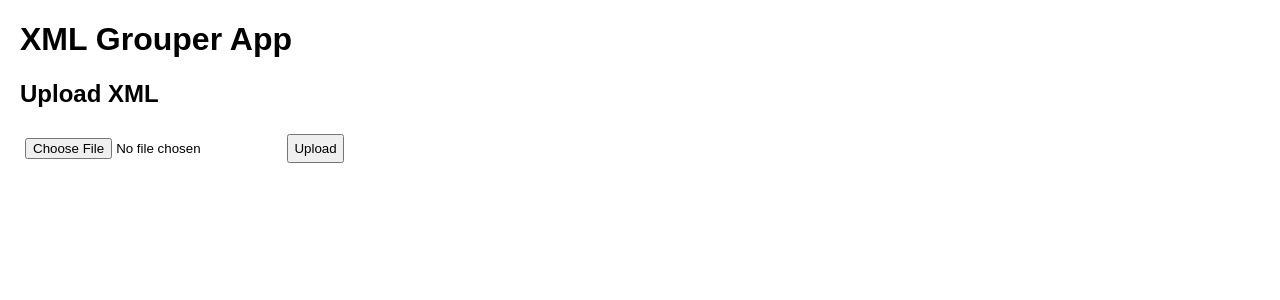
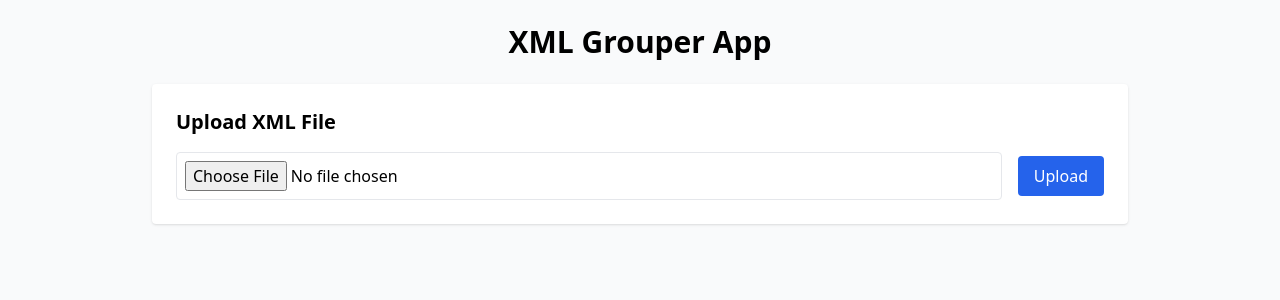
Before and after one commit to nadithakj/nodegrouper, a FastAPI app: page / in a window 1280 px wide. Shown: the top 300 px of the page. Run offline with FastAPI, Linux system fonts and the light colour scheme; some libraries are stand-ins or nearby versions.

Commit message:
Update index.html

```diff
--- a/templates/index.html
+++ b/templates/index.html
@@ -1,82 +1,86 @@
 <!DOCTYPE html>
-<html>
+<html lang="en">
 <head>
+    <meta charset="UTF-8">
     <title>XML Grouper</title>
-    <style>
-        body { font-family: Arial, sans-serif; margin: 20px; }
-        textarea { width: 100%; height: 300px; }
-        select, input[type="file"], button { margin: 5px 0; padding: 5px; }
-        .section { margin-bottom: 20px; }
-    </style>
+    <script src="https://cdn.tailwindcss.com"></script>
 </head>
-<body>
-    <h1>XML Grouper App</h1>
+<body class="bg-gray-50 font-sans">
+
+<div class="max-w-5xl mx-auto p-6">
+    <h1 class="text-3xl font-bold mb-6 text-center">XML Grouper App</h1>
 
     <!-- Upload Section -->
-    <div class="section">
-        <h2>Upload XML</h2>
-        <form action="/upload" method="post" enctype="multipart/form-data">
-            <input type="file" name="file" required>
-            <button type="submit">Upload</button>
+    <div class="bg-white shadow rounded p-6 mb-6">
+        <h2 class="text-xl font-semibold mb-4">Upload XML File</h2>
+        <form action="/upload" method="post" enctype="multipart/form-data" class="flex items-center space-x-4">
+            <input type="file" name="file" class="border rounded p-2 w-full" required>
+            <button type="submit" class="bg-blue-600 text-white px-4 py-2 rounded hover:bg-blue-700">Upload</button>
         </form>
     </div>
 
     {% if xml_preview %}
     <!-- Parent Tag Selection -->
-    <div class="section">
-        <h2>Select Parent Tag to Group</h2>
-        <form action="/select_key" method="post">
+    <div class="bg-white shadow rounded p-6 mb-6">
+        <h2 class="text-xl font-semibold mb-4">Select Parent Tag to Group</h2>
+        <form action="/select_key" method="post" class="flex items-center space-x-4">
             <input type="hidden" name="xml_content" value="{{ xml_preview }}">
-            <select name="selected_tag" required>
+            <select name="selected_tag" class="border rounded p-2 w-full" required>
                 {% for tag in tags %}
                     <option value="{{ tag }}" {% if tag==selected_tag %}selected{% endif %}>{{ tag }}</option>
                 {% endfor %}
             </select>
-            <button type="submit">Next</button>
+            <button type="submit" class="bg-green-600 text-white px-4 py-2 rounded hover:bg-green-700">Next</button>
         </form>
     </div>
     {% endif %}
 
     {% if keys %}
-    <!-- Key Field and Child Tag Selection -->
-    <div class="section">
-        <h2>Key Field & Child Tags to Merge "{{ selected_tag }}"</h2>
-        <form action="/group" method="post">
-            <label>Key Field:</label>
-            <select name="selected_key" required>
+    <!-- Key Field & Child Tags Selection -->
+    <div class="bg-white shadow rounded p-6 mb-6">
+        <h2 class="text-xl font-semibold mb-4">Select Key & Child Tags to Merge</h2>
+        <form action="/group" method="post" class="space-y-4">
+            <div>
+                <label class="font-medium">Key Field:</label>
+                <select name="selected_key" class="border rounded p-2 w-full" required>
                     {% for key in keys %}
                         <option value="{{ key }}" {% if key==selected_key %}selected{% endif %}>{{ key }}</option>
                     {% endfor %}
                 </select>
-            <br><br>
-            <label>Child Tags to Merge:</label>
-            <select name="selected_child_tags" multiple size="5" required>
+            </div>
+
+            <div>
+                <label class="font-medium">Child Tags to Merge:</label>
+                <select name="selected_child_tags" multiple size="5" class="border rounded p-2 w-full" required>
                     {% for child in child_tags %}
                         <option value="{{ child }}" {% if child in selected_child_tags %}selected{% endif %}>{{ child }}</option>
                     {% endfor %}
                 </select>
-            <br><br>
+            </div>
+
             <input type="hidden" name="xml_content" value="{{ xml_preview }}">
             <input type="hidden" name="selected_tag" value="{{ selected_tag }}">
-            <button type="submit">Group</button>
+            <button type="submit" class="bg-purple-600 text-white px-4 py-2 rounded hover:bg-purple-700">Group XML</button>
         </form>
     </div>
     {% endif %}
 
     {% if xml_preview %}
     <!-- XML Preview -->
-    <div class="section">
-        <h2>XML Preview</h2>
-        <textarea readonly>{{ xml_preview }}</textarea>
+    <div class="bg-white shadow rounded p-6 mb-6">
+        <h2 class="text-xl font-semibold mb-4">XML Preview</h2>
+        <textarea readonly class="w-full h-80 border rounded p-3 font-mono bg-gray-100 text-gray-800">{{ xml_preview }}</textarea>
     </div>
 
     <!-- Download -->
-    <div class="section">
+    <div class="bg-white shadow rounded p-6 text-center">
         <form action="/download" method="post">
             <input type="hidden" name="file_content" value="{{ xml_preview }}">
-            <button type="submit">Download Grouped XML</button>
+            <button type="submit" class="bg-blue-600 text-white px-6 py-2 rounded hover:bg-blue-700 text-lg">Download Grouped XML</button>
         </form>
     </div>
     {% endif %}
+</div>
+
 </body>
 </html>
```
Lines whose indentation alone changed are shown as unchanged.
